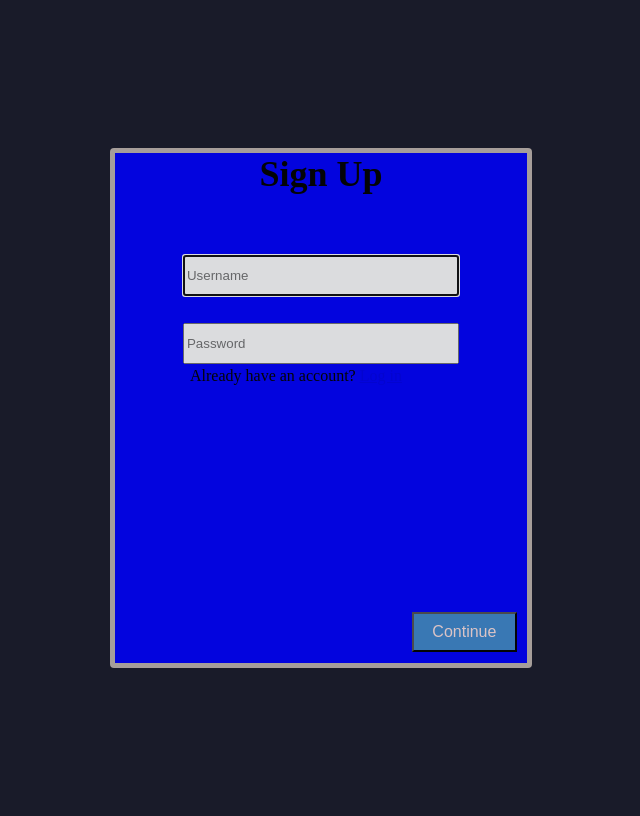
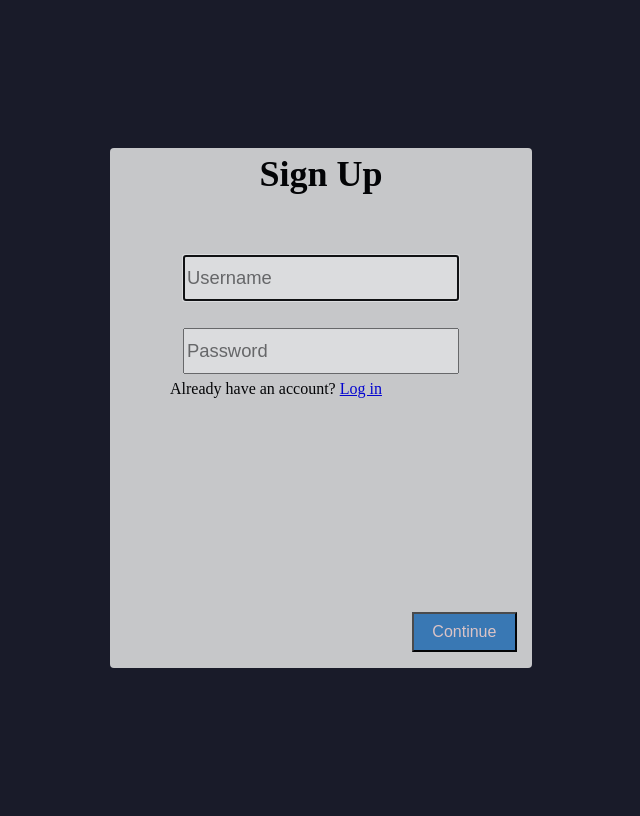
Before and after one commit to AlejandroD999/ChronoLite, a Python web app: template templates/signup.html in a window 1280 px wide. Shown: the whole page, without its empty margins (327-967 px from the left). Run offline with Jinja, Linux system fonts and the light colour scheme; the template is opened without the code that fills it, so the values that code supplies are empty.

Commit message:
1. Changed style of form and layout of buttons in login/signup pages 2. Added length requirements for sign up password

```diff
--- a/static/css/style.css
+++ b/static/css/style.css
@@ -41,7 +41,7 @@ body
 
     opacity: 0.85;
     border-radius: 4px;
-    background-color: rgba(202, 192, 184, 0.945);
+    background-color: #e7e7e7;
 
 }
 
@@ -49,8 +49,6 @@ form
 {
     width: 100%;
     height: auto;
-    background-color: blue;
-
     display: flex;
     align-items: center;
 
@@ -72,16 +70,17 @@ form
 .access_fields
 {
     width: 65%;
-    height: 35px;
+    height: 40px;
     margin-top: 9px;
+    font-size: 1.15em;
 
 }
 
 .access_transition
 {
     margin: 0;
-    margin-top: 3px;
-    margin-right: 50px;
+    margin-top: 6px;
+    margin-right: 90px;
 }
 
 .access_buttons
```
Also changed, not shown: app.py (+27 -10 lines), data/users.db.
